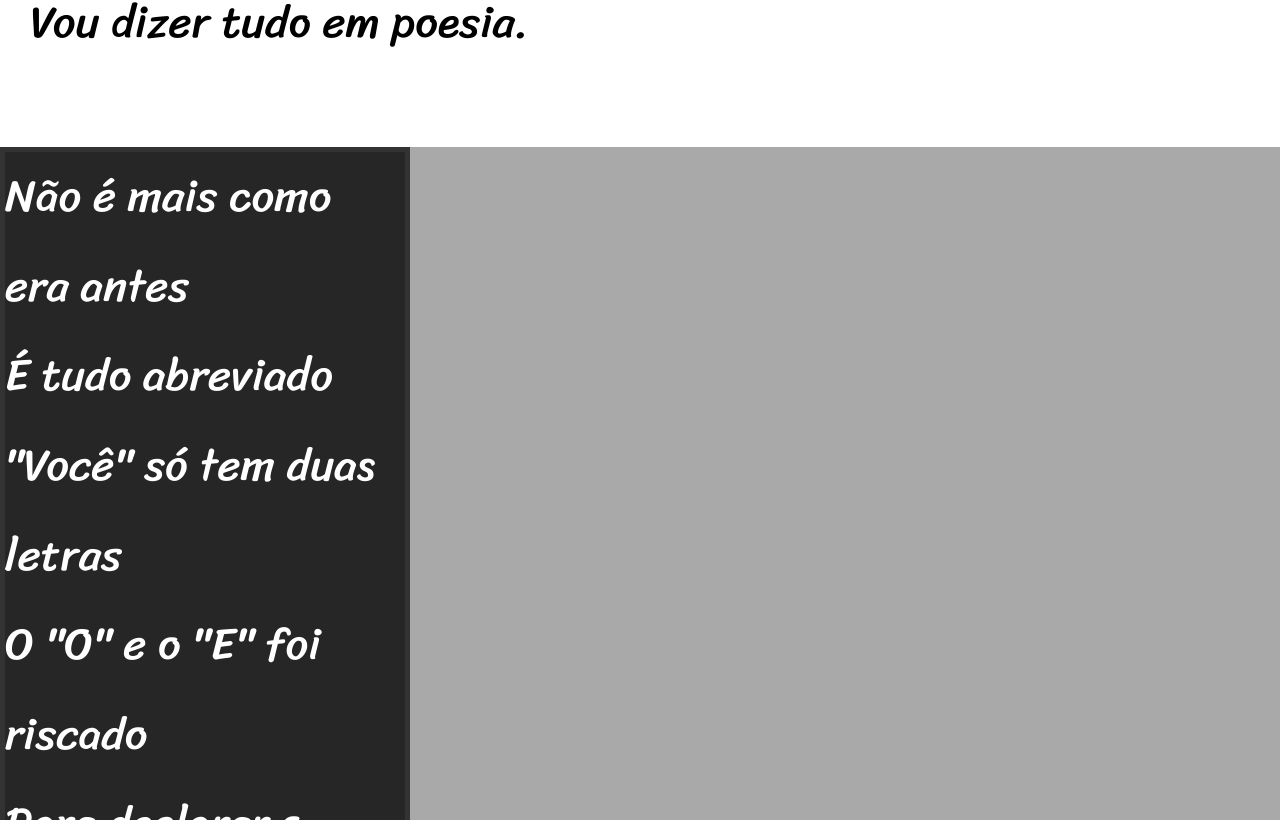
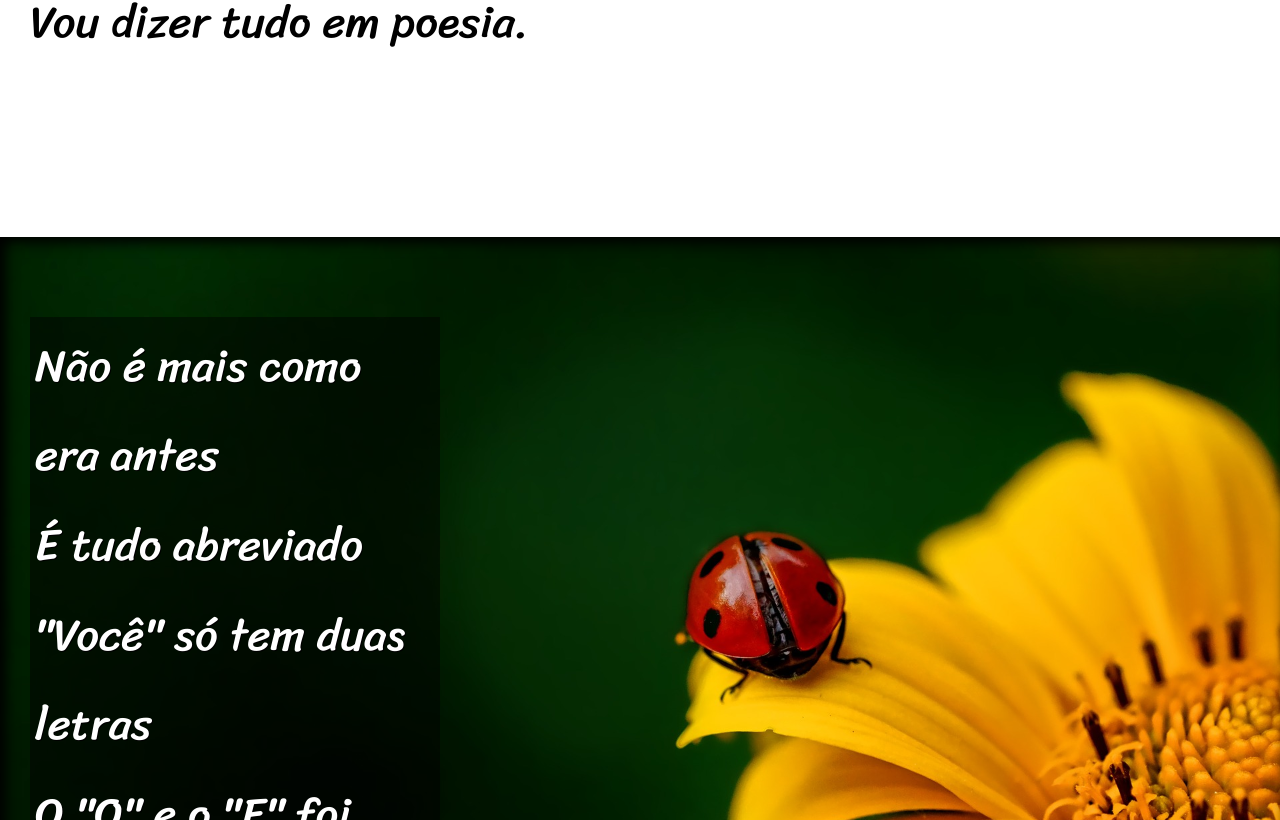
Before and after one commit to fellipemagnago/html-css, a plain HTML site: page Desafios/d012/index.html in a window 1280 px wide. Shown: the part 900-1720 px from the top of the page. Drawn offline with Linux system fonts and the light colour scheme.

Commit message:
atualização

```diff
--- a/Desafios/d012/estilo/style.css
+++ b/Desafios/d012/estilo/style.css
@@ -53,18 +53,35 @@ section {
     font-family: var(--fonte3);
     font-size: 3.5vw;
 }
+section > p {
+    padding-bottom: 2em;
+}
 section.normal {
     background-color:white ;
+    color: black;
 }
 section.imagem{
+    background-color: rgb(51,51,51);
+    color: white;
+    box-shadow: inset 6px 6px 13px 0px black;
+    background-size: cover;
+    background-attachment: fixed;
+}
+section.imagem > p {
     display: inline-block;
     padding: 5px;
-    background-color: rgb(51,51,51);
-    color: white;
+    width: 400px;
+    background-color: rgba(0,0,0,0.473);
+    text-shadow: 1px 1px 0px black;
 }
-section.imagem > p {
-    width: 400px;
-    background-color: rgba(0,0,0,0.253);
+section#img01{
+    background-image: url('../imagens/background001.jpg');
+    background-position: right center;
+
+}
+section#img02{
+    background-image: url('../imagens/background002.jpg');
+
 }
 footer {
     background-color: black;
--- a/Desafios/d012/index.html
+++ b/Desafios/d012/index.html
@@ -27,7 +27,7 @@
 
 
 
-    <section class="imagem">
+    <section class="imagem" id="img01">
         <p>
             Não é mais como era antes <br>
             É tudo abreviado <br>
@@ -63,7 +63,7 @@
         </p>
     </section>
 
-    <section class="imagem">
+    <section class="imagem" id="img02">
         <p>
             Tenho saudade das cartas <br>
             Escritas com a própria mão <br>
```
